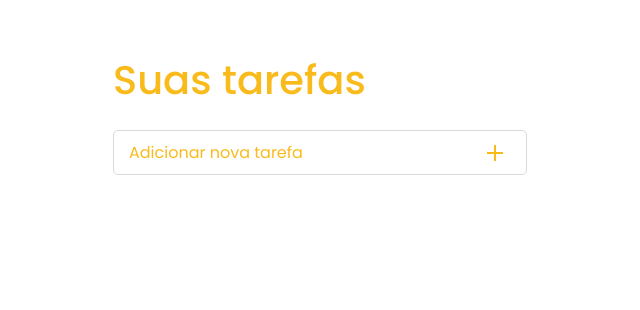
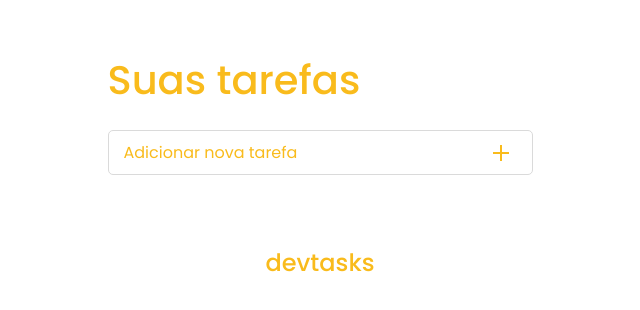
Before and after one commit to jaedsonpys/devtasks-app, a React (Create React App) app: page /todo in a window 1280 px wide. Before the commit this address had no page. Shown: the top 310 px of the page, without its empty margins (320-960 px from the left). Built offline with nearby package versions, Linux system fonts and the light colour scheme.

Commit message:
adjusting width and adding Task component styling

```diff
--- a/src/pages/Todo.css
+++ b/src/pages/Todo.css
@@ -1,6 +1,6 @@
 .todo-container {
     margin: 50px auto;
-    width: max-content;
+    width: 425px;
 }
 
 .todo-container .todo-title h1 {
@@ -16,7 +16,7 @@
 .todo-container .add-task-form .add-task-input-box {
     display: flex;
     align-items: center;
-    width: max-content;
+    width: 100%;
     /* box-shadow: 0px 0px 10px rgb(218, 218, 218); */
     border: 1px solid rgb(218, 218, 218);
     border-radius: 5px;
@@ -38,7 +38,7 @@
 .todo-container .add-task-form .add-task-input-box input {
     border: none;
     outline: none;
-    width: 350px;
+    width: 100%;
 
     font-family: 'Poppins', sans-serif;
     font-size: 1rem;
@@ -49,3 +49,33 @@
     color: #F9BB1C;
     font-weight: 400;
 }
+
+.tasks-container {
+    margin-top: 50px;
+}
+
+.tasks-container .task-container {
+    width: 100%;
+    margin-top: 5px;
+}
+
+.tasks-container .task-container .task-title-box {
+    max-width: calc(100% - 70px);
+}
+
+.footer-logo {
+    width: 100%;
+    display: flex;
+    justify-content: center;
+    margin-top: 70px;
+}
+
+.footer-logo a {
+    text-decoration: none;
+}
+
+.footer-logo a h1 {
+    color: #F9BB1C;
+    font-size: 1.5rem;
+    font-weight: 500;
+}
--- a/src/pages/Todo.jsx
+++ b/src/pages/Todo.jsx
@@ -22,6 +22,14 @@ export default class Todo extends React.Component {
                         </div>
                     </div>
                 </form>
+                <div className="tasks-container">
+
+                </div>
+                <div className="footer-logo">
+                    <a href="/">
+                        <h1>devtasks</h1>
+                    </a>
+                </div>
             </div>
         )
     }
```
